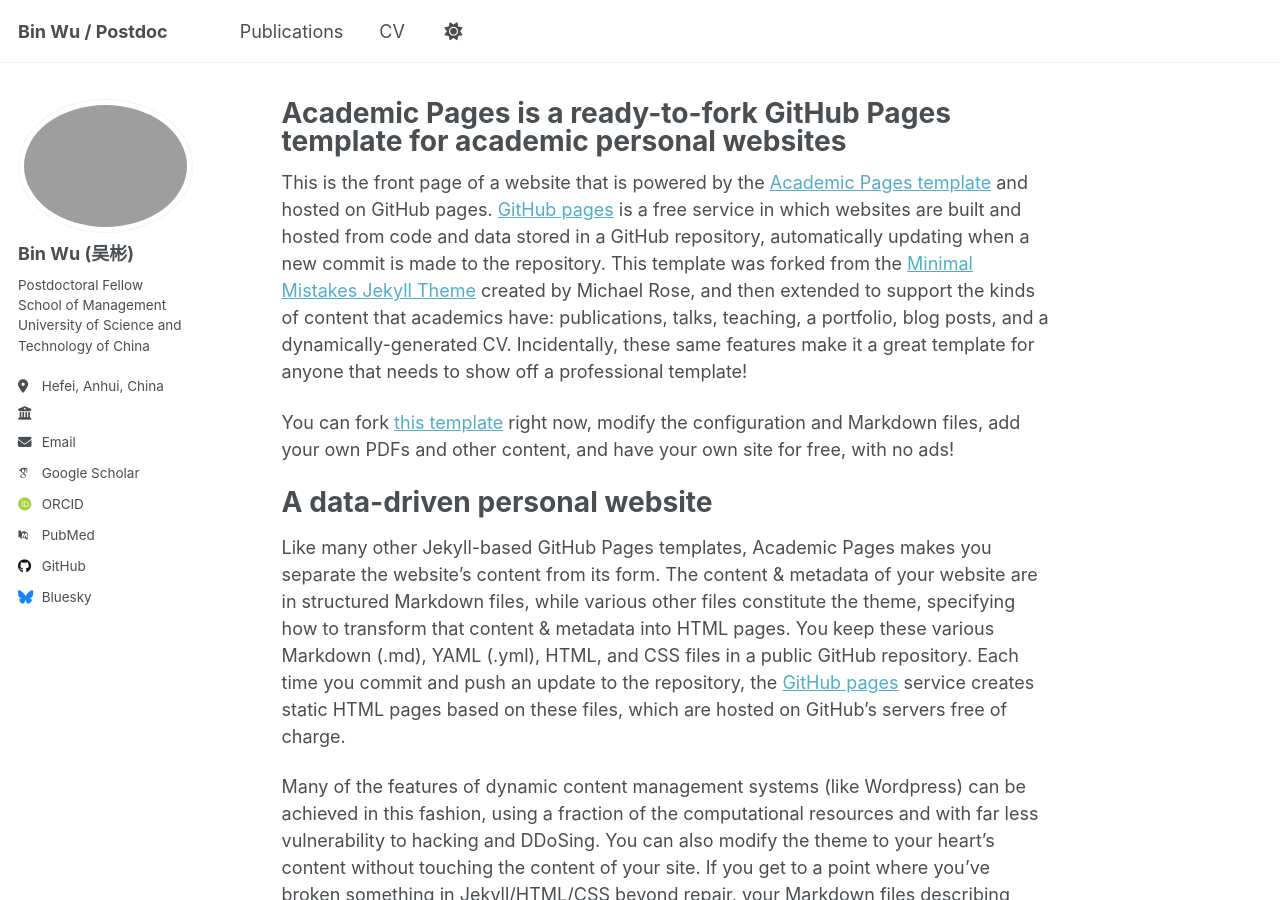
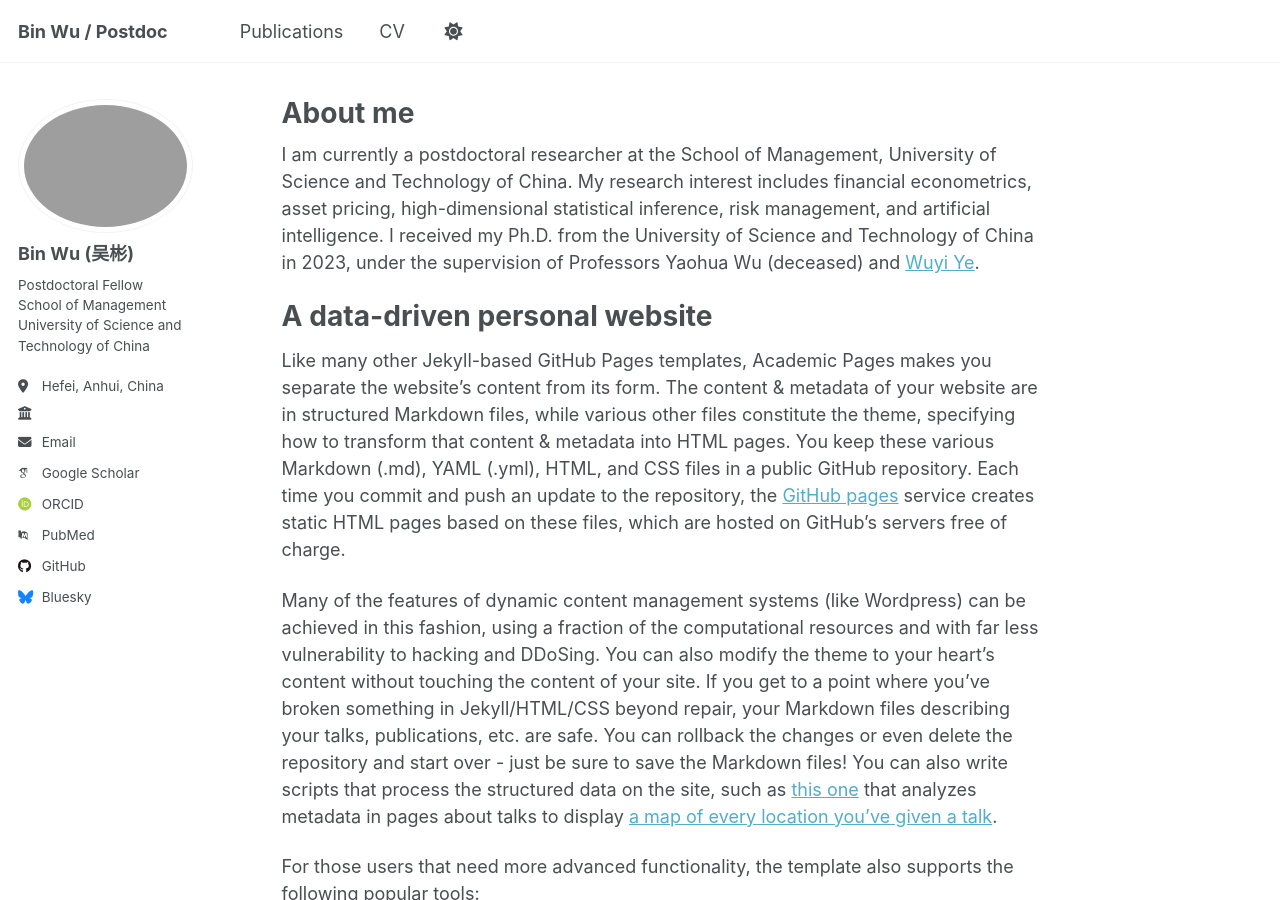
Before and after one commit to BinWu58/BinWu.github.io, a Jekyll site: the page built from _pages/about.md, in a window 1280 px wide and 900 px high. Built offline with Jekyll 4.4.1, drawn with Linux system fonts in a browser that asks for light colours; some web fonts are replaced; a script that is not in the unit is left out.

Commit message:
about.md

```diff
--- a/_pages/about.md
+++ b/_pages/about.md
@@ -1,15 +1,13 @@
 ---
 permalink: /
-title: "Academic Pages is a ready-to-fork GitHub Pages template for academic personal websites"
+title: "About me"
 author_profile: true
 redirect_from:
   - /about/
   - /about.html
 ---
 
-This is the front page of a website that is powered by the [Academic Pages template](https://github.com/academicpages/academicpages.github.io) and hosted on GitHub pages. [GitHub pages](https://pages.github.com) is a free service in which websites are built and hosted from code and data stored in a GitHub repository, automatically updating when a new commit is made to the repository. This template was forked from the [Minimal Mistakes Jekyll Theme](https://mmistakes.github.io/minimal-mistakes/) created by Michael Rose, and then extended to support the kinds of content that academics have: publications, talks, teaching, a portfolio, blog posts, and a dynamically-generated CV. Incidentally, these same features make it a great template for anyone that needs to show off a professional template!
-
- You can fork [this template](https://github.com/academicpages/academicpages.github.io) right now, modify the configuration and Markdown files, add your own PDFs and other content, and have your own site for free, with no ads!
+I am currently a postdoctoral researcher at the School of Management, University of Science and Technology of China. My research interest includes financial econometrics, asset pricing, high-dimensional statistical inference, risk management, and artificial intelligence. I received my Ph.D. from the University of Science and Technology of China in 2023, under the supervision of Professors Yaohua Wu (deceased) and [Wuyi Ye](https://bs.ustc.edu.cn/chinese/profile-86.html).
 
 A data-driven personal website
 ======
```
